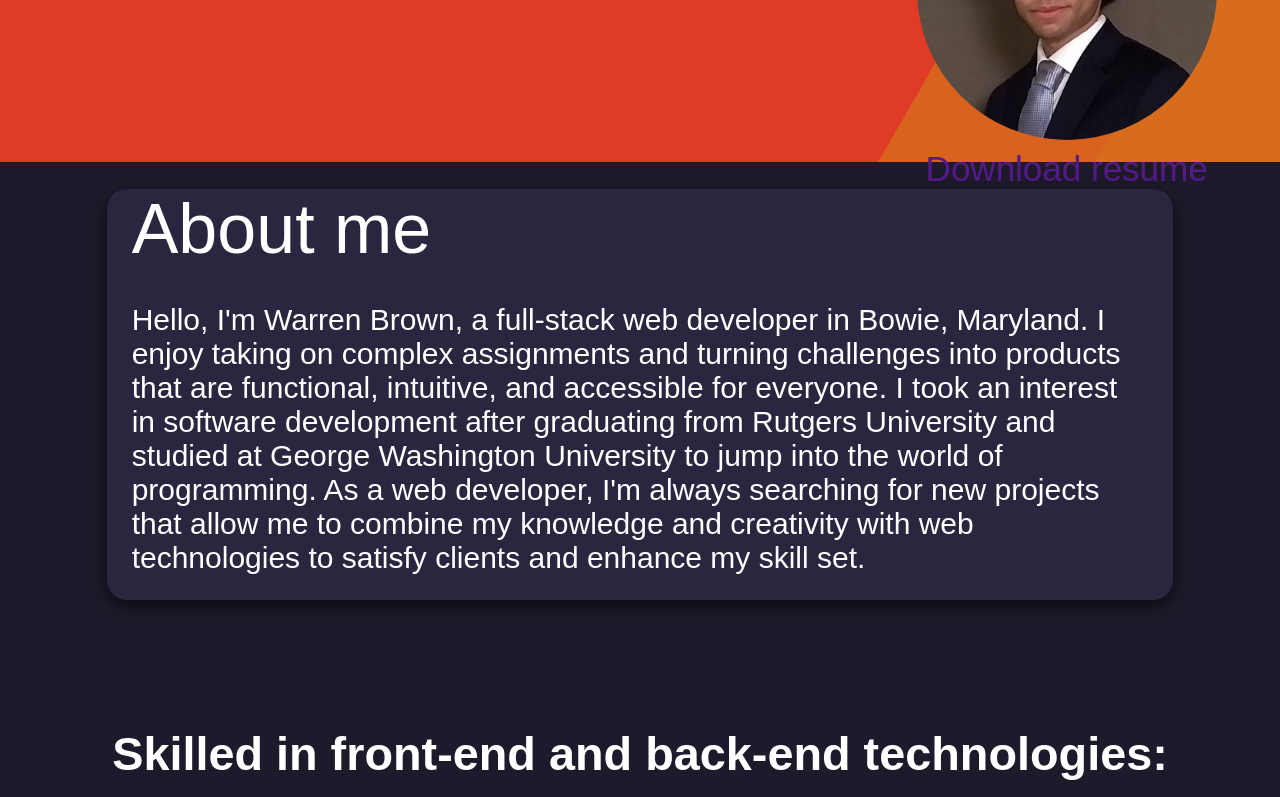
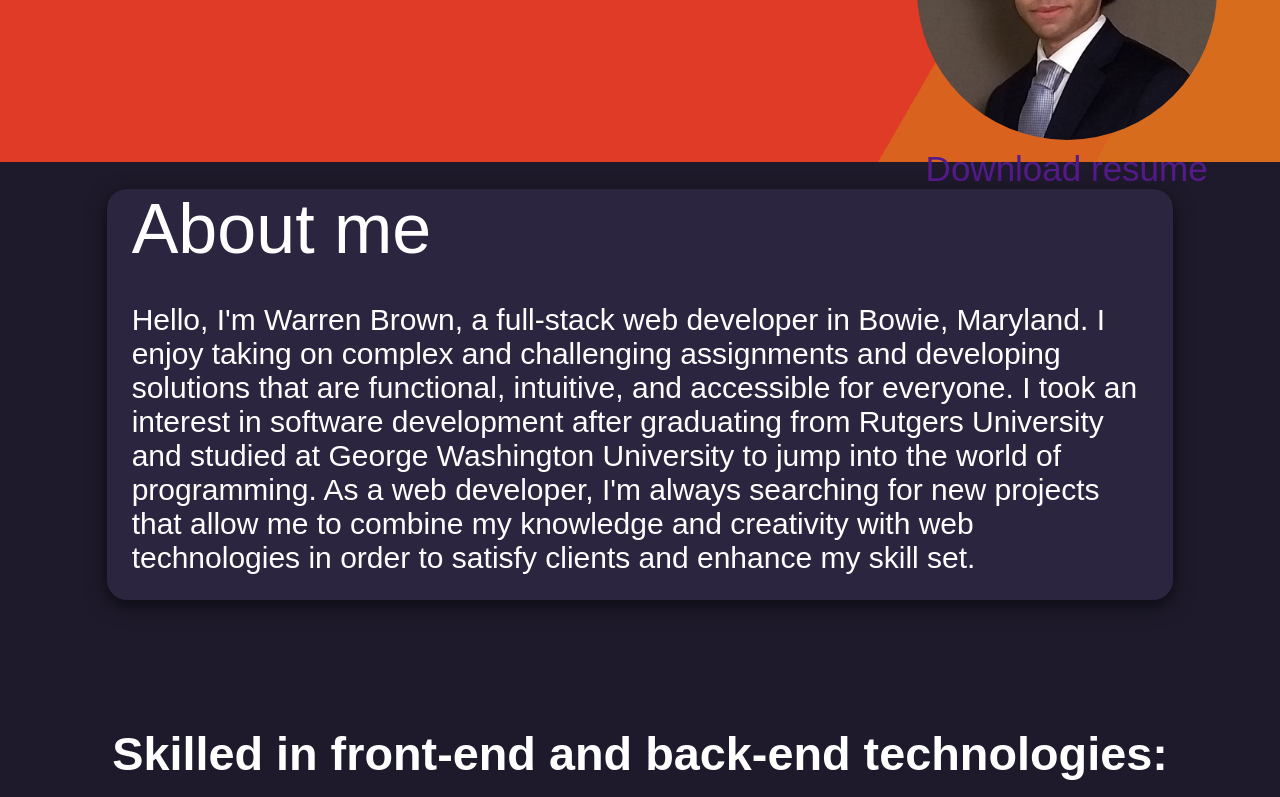
Before and after one commit to wgbcamp/Portfolio, a React (Create React App) app: page / in a window 1280 px wide. Shown: the part 478-1275 px from the top of the page. Built offline with nearby package versions, Linux system fonts and the light colour scheme; a web font is replaced by a local one.

Commit message:
edited about me page

```diff
--- a/src/components/HomePage.js
+++ b/src/components/HomePage.js
@@ -109,7 +109,7 @@ export default function HomePage() {
           <Grid item xs={10} className={classes.aboutMe}>
             <div id="aboutMe" style={{fontSize:70}}>About me</div>
             <br></br>
-            Hello, I'm Warren Brown, a full-stack web developer in Bowie, Maryland. I enjoy taking on complex assignments and turning challenges into products that are functional, intuitive, and accessible for everyone. I took an interest in software development after graduating from Rutgers University and studied at George Washington University to jump into the world of programming. As a web developer, I'm always searching for new projects that allow me to combine my knowledge and creativity with web technologies to satisfy clients and enhance my skill set.
+            Hello, I'm Warren Brown, a full-stack web developer in Bowie, Maryland. I enjoy taking on complex and challenging assignments and developing solutions that are functional, intuitive, and accessible for everyone. I took an interest in software development after graduating from Rutgers University and studied at George Washington University to jump into the world of programming. As a web developer, I'm always searching for new projects that allow me to combine my knowledge and creativity with web technologies in order to satisfy clients and enhance my skill set.
           </Grid>
           <Grid item xs={1}></Grid>
         </Grid>
```
Also changed, not shown: 8 other files (tests, documents, lock files or other folders).
